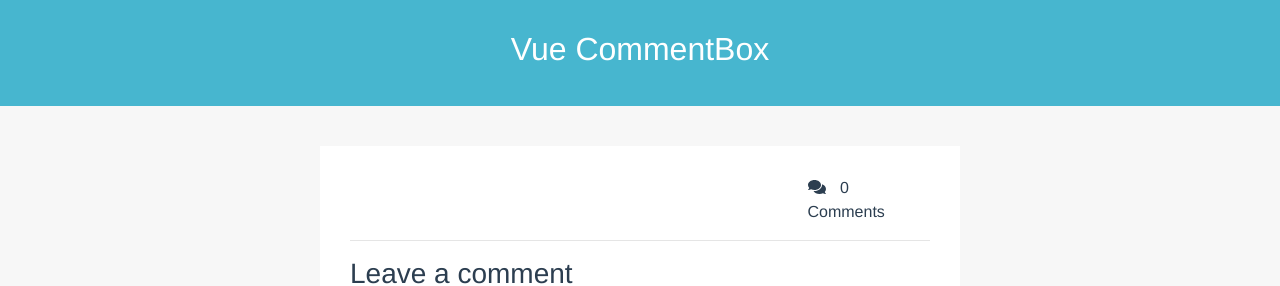
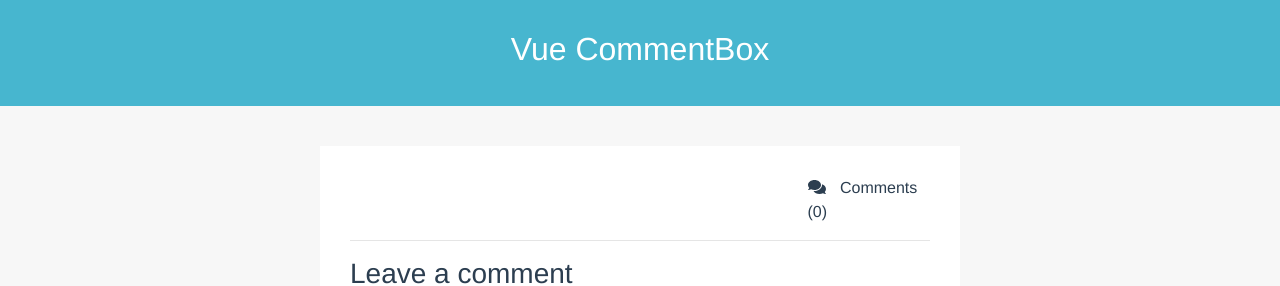
Before and after one commit to anitahkimanthi/Css-Flexbox, a Vue app: page / in a window 1280 px wide. Shown: the top 286 px of the page. Built offline with nearby package versions, Linux system fonts and the light colour scheme.

Commit message:
changed the comment count position

```diff
--- a/src/components/commentBox.vue
+++ b/src/components/commentBox.vue
@@ -5,7 +5,7 @@
 
       <div class="col-12 col-md-3 offset-md-9">
         <font-awesome-icon class="icon" icon="comments" v-model="allComments"/>
-        {{ comments.length }} Comments
+         Comments ({{ comments.length }})
       </div>
     </div>
     <hr>
```
